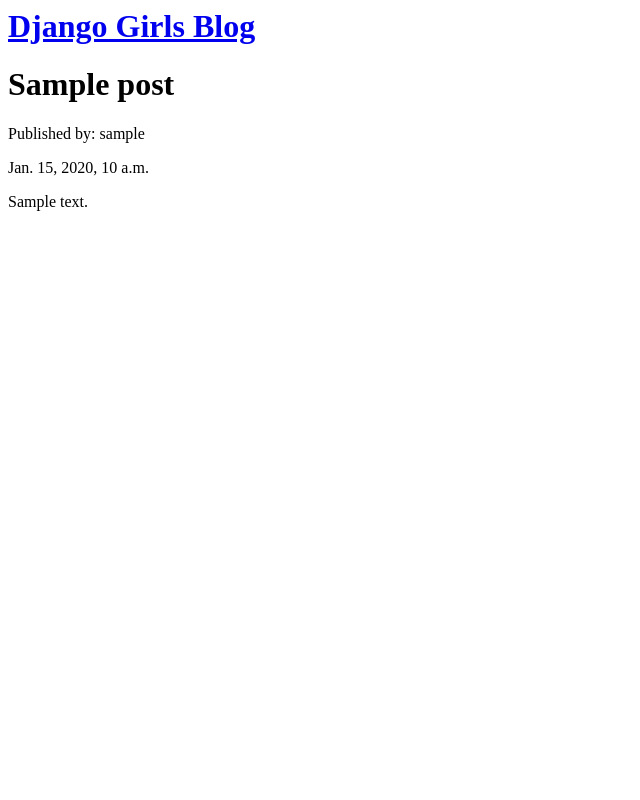
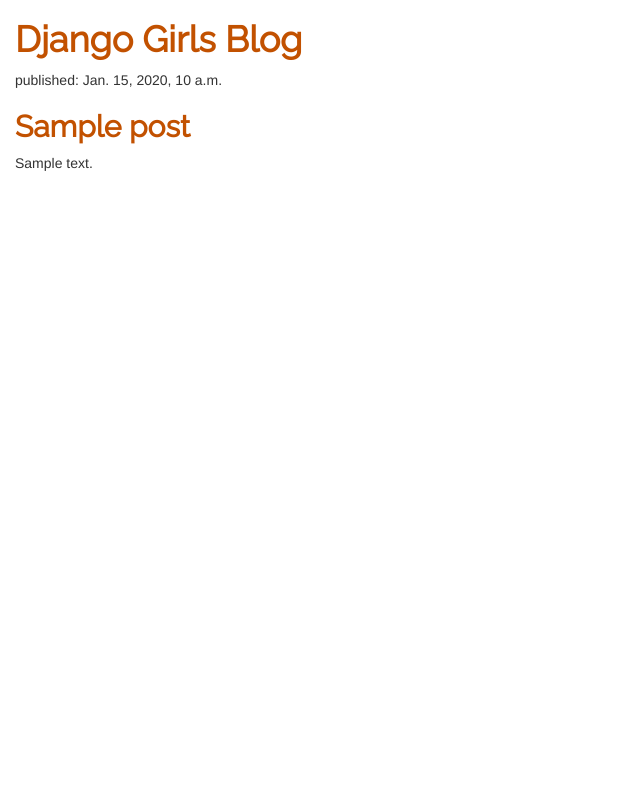
Before and after one commit to dvirabyan/my-first-blog, a Django app: page / in a window 1280 px wide. Shown: the whole page, without its empty margins (0-640 px from the left). Run offline with Django 3.2, Linux system fonts and the light colour scheme; tables that the repository leaves empty hold one stand-in row (values such as "Sample post"); some libraries are stand-ins or nearby versions.

Commit message:
Added CSS to the blog

```diff
--- /dev/null
+++ b/mysite/blog/static/css/blog.css
@@ -0,0 +1,9 @@
+body {
+    padding-left: 15px;
+}
+
+h1 a, h2 a {
+    color: #C25100;
+    font-family: 'Raleway';
+    font-weight: bold;
+}
--- /dev/null
+++ b/mysite/blog/templates/blog/base.html
@@ -0,0 +1,17 @@
+{% load static %}
+<html>
+    <head>
+        <title>Django Girls blog</title>
+        <link rel="stylesheet" href="//maxcdn.bootstrapcdn.com/bootstrap/3.2.0/css/bootstrap.min.css">
+        <link rel="stylesheet" href="//maxcdn.bootstrapcdn.com/bootstrap/3.2.0/css/bootstrap-theme.min.css">
+        <link href="https://fonts.googleapis.com/css?family=Raleway&display=swap" rel="stylesheet">
+        <link rel="stylesheet" href="{% static 'css/blog.css' %}">
+    </head>
+    <body>
+        <div>
+            <b><h1><a href="/">Django Girls Blog</a></h1></b>
+        </div>
+        {% block content %}
+        {% endblock %}
+    </body>
+</html>
--- a/mysite/blog/templates/blog/post_list.html
+++ b/mysite/blog/templates/blog/post_list.html
@@ -1,18 +1,10 @@
-<html>
-    <head>
-        <title>Django Girls blog</title>
-    </head>
-    <body>
+{% extends 'blog/base.html' %}
+{% block content %}
+    {% for post in posts %}
         <div>
-            <h1><a href="/">Django Girls Blog</a></h1>
+            <p>published: {{ post.published_date }}</p>
+            <h2><a href="">{{ post.title }}</a></h2>
+            <p>{{ post.text|linebreaksbr }}</p>
         </div>
-        {% for post in posts %}
-            <div>
-                <h1> {{ post.title }} </h1>
-                <p>Published by: {{post.author}}</p>
-                <p> {{ post.published_date}}</p>
-                <p> {{ post.text }} </p>
-            </div>
-        {% endfor %}
-    </body>
-</html>
+    {% endfor %}
+{% endblock %}
```
